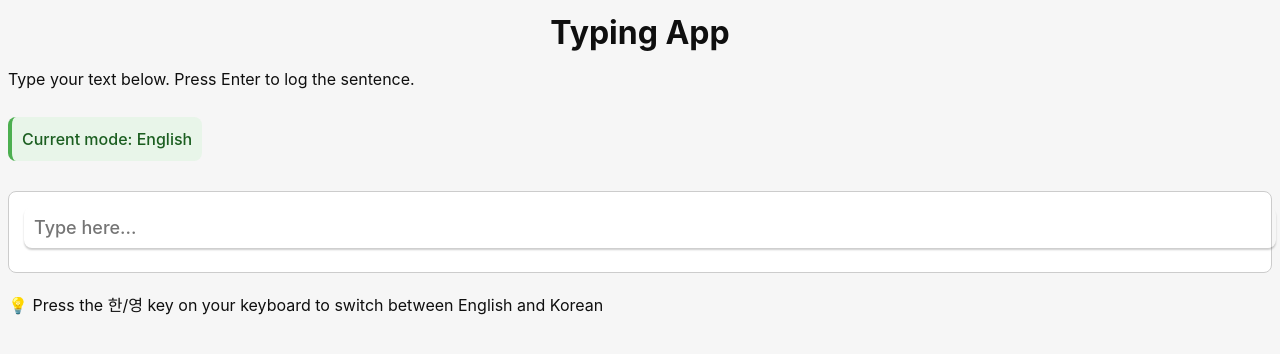
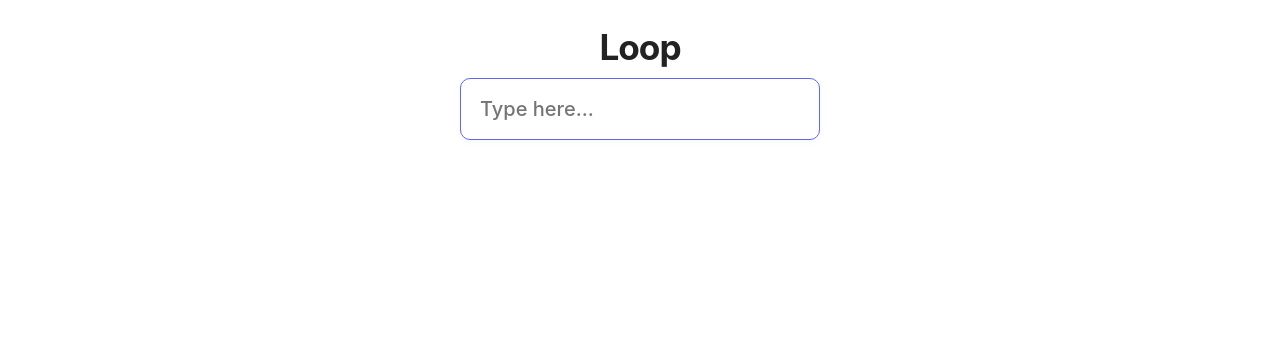
Before and after one commit to maildan/Main, a React (Vite) app: page / in a window 1280 px wide. Shown: the top 354 px of the page. Built offline with nearby package versions, Linux system fonts and the light colour scheme.

Commit message:
changed package name, app css & tsx etc

```diff
--- a/package.json
+++ b/package.json
@@ -1,5 +1,5 @@
 {
-  "name": "typing-app",
+  "name": "loop",
   "private": true,
   "version": "0.1.0",
   "type": "module",
--- a/src-tauri/tauri.conf.json
+++ b/src-tauri/tauri.conf.json
@@ -1,6 +1,6 @@
 {
   "$schema": "https://schema.tauri.app/config/2",
-  "productName": "typing-app",
+  "productName": "Loop",
   "version": "0.1.0",
   "identifier": "com.typing-app.app",
   "build": {
--- a/src/App.css
+++ b/src/App.css
@@ -1,3 +1,11 @@
+html, body {
+  margin: 0;
+  padding: 0;
+  width: 100vw;
+  height: 100vh;
+  background: #fff;
+}
+
 .logo.vite:hover {
   filter: drop-shadow(0 0 2em #747bff);
 }
@@ -190,10 +198,59 @@ button {
   color: #795548;
 }
 
+/* Compact, minimal style inspired by maildan/Main */
+
+.compact-root {
+  min-height: 100vh;
+  width: 100vw;
+  display: flex;
+  flex-direction: column;
+  align-items: center;
+  justify-content: flex-start;
+  background: #fff;
+  padding: 0;
+  margin: 0;
+}
+
+.compact-title {
+  font-size: 2.2rem;
+  font-weight: 700;
+  margin-top: 2.2rem;
+  margin-bottom: 1.2rem;
+  letter-spacing: -1px;
+  color: #222;
+  text-align: center;
+}
+
+.compact-input {
+  width: 320px;
+  max-width: 90vw;
+  padding: 1.1rem 1.2rem;
+  font-size: 1.25rem;
+  border: 1.5px solid #e5e7eb;
+  border-radius: 10px;
+  outline: none;
+  background: #fff;
+  color: #222;
+  transition: border 0.2s;
+  box-shadow: 0 2px 8px 0 rgba(0,0,0,0.03);
+  margin: 0 auto 0 auto;
+  display: block;
+}
+
+.compact-input:focus {
+  border: 1.5px solid #6366f1;
+  background: #fff;
+}
+
 @media (prefers-color-scheme: dark) {
   :root {
     color: #f6f6f6;
     background-color: #2f2f2f;
+  }
+
+  html, body {
+    background: #18181b;
   }
 
   a:hover {
@@ -255,4 +312,20 @@ button {
   .language-note p {
     color: #ffe082;
   }
+
+  .compact-root {
+    background: #18181b;
+  }
+  .compact-title {
+    color: #f3f4f6;
+  }
+  .compact-input {
+    background: #18181b;
+    color: #f3f4f6;
+    border: 1.5px solid #333;
+  }
+  .compact-input:focus {
+    border: 1.5px solid #6366f1;
+    background: #18181b;
+  }
 }
--- a/src/App.tsx
+++ b/src/App.tsx
@@ -4,116 +4,40 @@ import "./App.css";
 
 function App() {
   const [currentLine, setCurrentLine] = useState("");
-  const [isKoreanMode, setIsKoreanMode] = useState(false);
   const [isComposing, setIsComposing] = useState(false);
   const inputRef = useRef<HTMLInputElement>(null);
 
-  // 이전 값 저장을 위한 ref
-  const prevLineRef = useRef<string>("");
-  const composedCharRef = useRef<string>("");
-
-  // 컴포넌트가 마운트되면 자동으로 input에 포커스
   useEffect(() => {
-    if (inputRef.current) {
-      inputRef.current.focus();
-    }
+    if (inputRef.current) inputRef.current.focus();
   }, []);
 
-  // 한/영 키 감지 및 모드 토글
   const handleKeyDown = async (event: React.KeyboardEvent) => {
-    const pressedKey = event.key;
-    const code = event.code;
-
-    // 한/영 키 감지 개선 (Process 키만으로는 판단하지 않음)
-    // 실제 한/영 전환 키인 경우만 모드 전환
-    if (code === "Lang1" || code === "Lang2" ||
-        // 한/영 키는 브라우저마다 다르게 감지될 수 있음
-        code === "HangulMode" ||
-        // Windows에서 Alt+한글 조합으로도 전환 가능
-        (event.altKey && (code === "KeyK" || code === "KeyH"))) {
-
-      setIsKoreanMode((prev) => !prev);
-      await invoke("save_typing_data", { key: "Language Toggle" });
-      console.log("Language mode toggled to:", !isKoreanMode ? "Korean" : "English");
-      event.preventDefault();
-      return;
-    }
-
-    // Process 키 이벤트는 무시 (한글 입력 중에 자주 발생)
-    if (pressedKey === "Process") {
-      return;
-    }
-
-    // Enter 키 처리
-    if (pressedKey === "Enter" && !isComposing) {
+    if (event.key === "Enter" && !isComposing) {
       if (currentLine.trim()) {
         await invoke("log_sentence", { sentence: currentLine });
       }
       setCurrentLine("");
-      prevLineRef.current = "";
-      // 폼 제출 방지
       event.preventDefault();
     }
   };
 
-  // 한글 조합 시작
-  const handleCompositionStart = () => {
-    setIsComposing(true);
-    // 조합 시작 시 현재 라인 저장
-    prevLineRef.current = currentLine;
-  };
-
-  // 한글 조합 업데이트
-  const handleCompositionUpdate = (e: React.CompositionEvent) => {
-    composedCharRef.current = e.data;
-  };
-
-  // 한글 조합 끝
+  const handleCompositionStart = () => setIsComposing(true);
   const handleCompositionEnd = async (e: React.CompositionEvent) => {
     setIsComposing(false);
-
-    // 조합이 완료된 한글 문자 추출 (이전 라인과 현재 라인 비교)
-    const composedChar = e.data;
-    if (composedChar) {
-      console.log("Composition ended with:", composedChar);
-      // 조합된 한글 문자를 로그에 추가
-      await invoke("save_typing_data", { key: composedChar });
-    }
+    if (e.data) await invoke("save_typing_data", { key: e.data });
   };
-
-  // 입력 변경 처리
   const handleInputChange = async (e: React.ChangeEvent<HTMLInputElement>) => {
     const newValue = e.target.value;
-
-    // 이전 값과 현재 값 비교
     if (!isComposing && newValue.length > currentLine.length) {
-      // 조합 중이 아닐 때 (영문자 등의 입력)
       const lastChar = newValue.slice(-1);
-      if (lastChar) {
-        await invoke("save_typing_data", { key: lastChar });
+      if (lastChar) await invoke("save_typing_data", { key: lastChar });
     }
-    }
-
     setCurrentLine(newValue);
   };
 
-  // 지속적으로 포커스 유지
-  const maintainFocus = () => {
-    if (inputRef.current) {
-      inputRef.current.focus();
-    }
-  };
-
   return (
-    <div className="App" onClick={maintainFocus}>
-      <h1>Typing App</h1>
-      <p>Type your text below. Press Enter to log the sentence.</p>
-
-      <div className={`language-mode ${isKoreanMode ? "korean-mode" : "english-mode"}`}>
-        Current mode: {isKoreanMode ? "한글 (Korean)" : "English"}
-      </div>
-
-      <div className="typing-area">
+    <div className="compact-root" onClick={() => inputRef.current?.focus()}>
+      <h1 className="compact-title">Loop</h1>
       <input
         ref={inputRef}
         type="text"
@@ -121,17 +45,11 @@ function App() {
         onChange={handleInputChange}
         onKeyDown={handleKeyDown}
         onCompositionStart={handleCompositionStart}
-          onCompositionUpdate={handleCompositionUpdate}
         onCompositionEnd={handleCompositionEnd}
         autoFocus
         placeholder="Type here..."
-          className="typing-input"
+        className="compact-input"
       />
-      </div>
-
-      <div className="language-tip">
-        <p>💡 Press the 한/영 key on your keyboard to switch between English and Korean</p>
-      </div>
     </div>
   );
 }
```
Also changed, not shown: 1 other file (tests, documents, lock files or other folders). Lines whose indentation alone changed are shown as unchanged.
